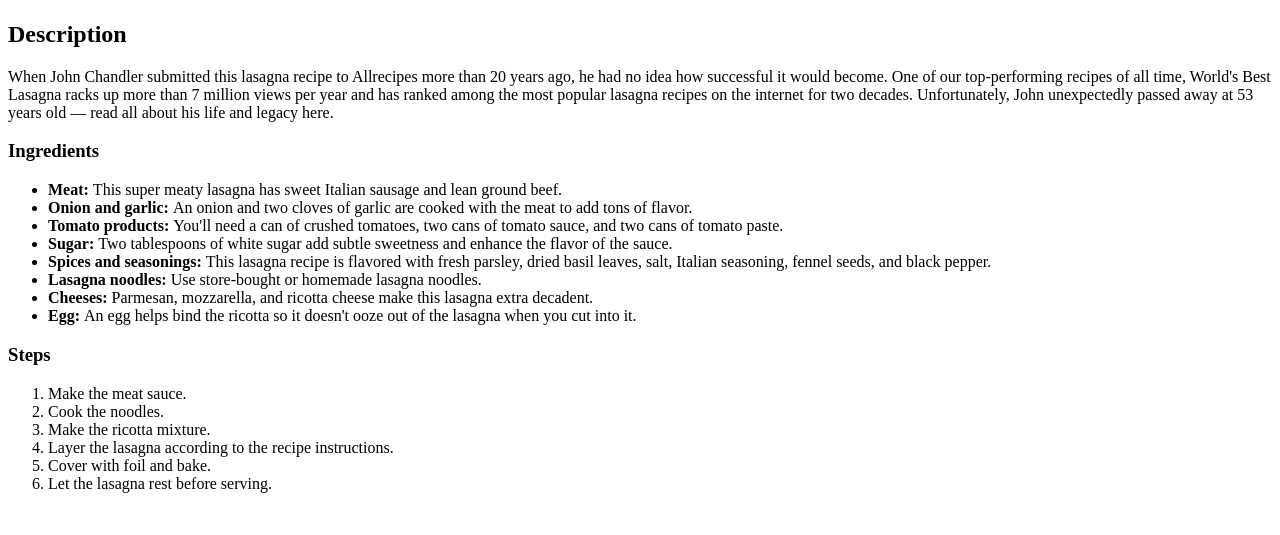
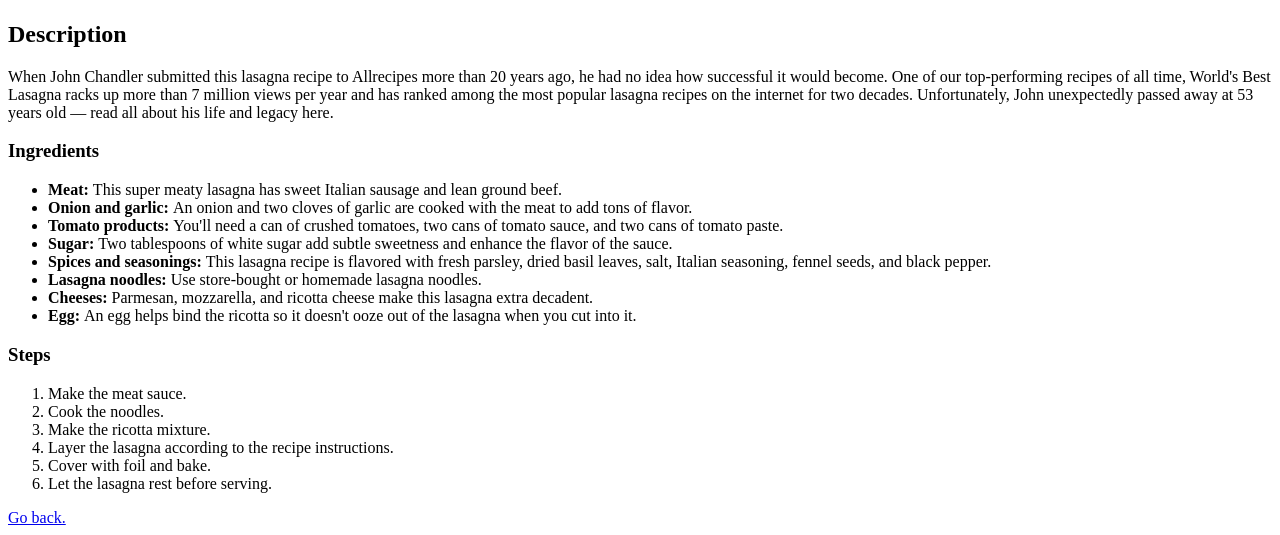
Before and after one commit to sergiojoserc/odin-recipes, a plain HTML site: page recipes/lasagna.html in a window 1280 px wide. Shown: the part 393-928 px from the top of the page. Before the commit the page ends 902 px from the top, so only its background shows below. Drawn offline with Linux system fonts and the light colour scheme.

Commit message:
feat: add hyperlink to index

```diff
--- a/recipes/lasagna.html
+++ b/recipes/lasagna.html
@@ -36,5 +36,6 @@
         <li>Let the lasagna rest before serving.</li>
     </ol>
 
+        <a href="../index.html">Go back.</a>
 </body>
 </html>
```
